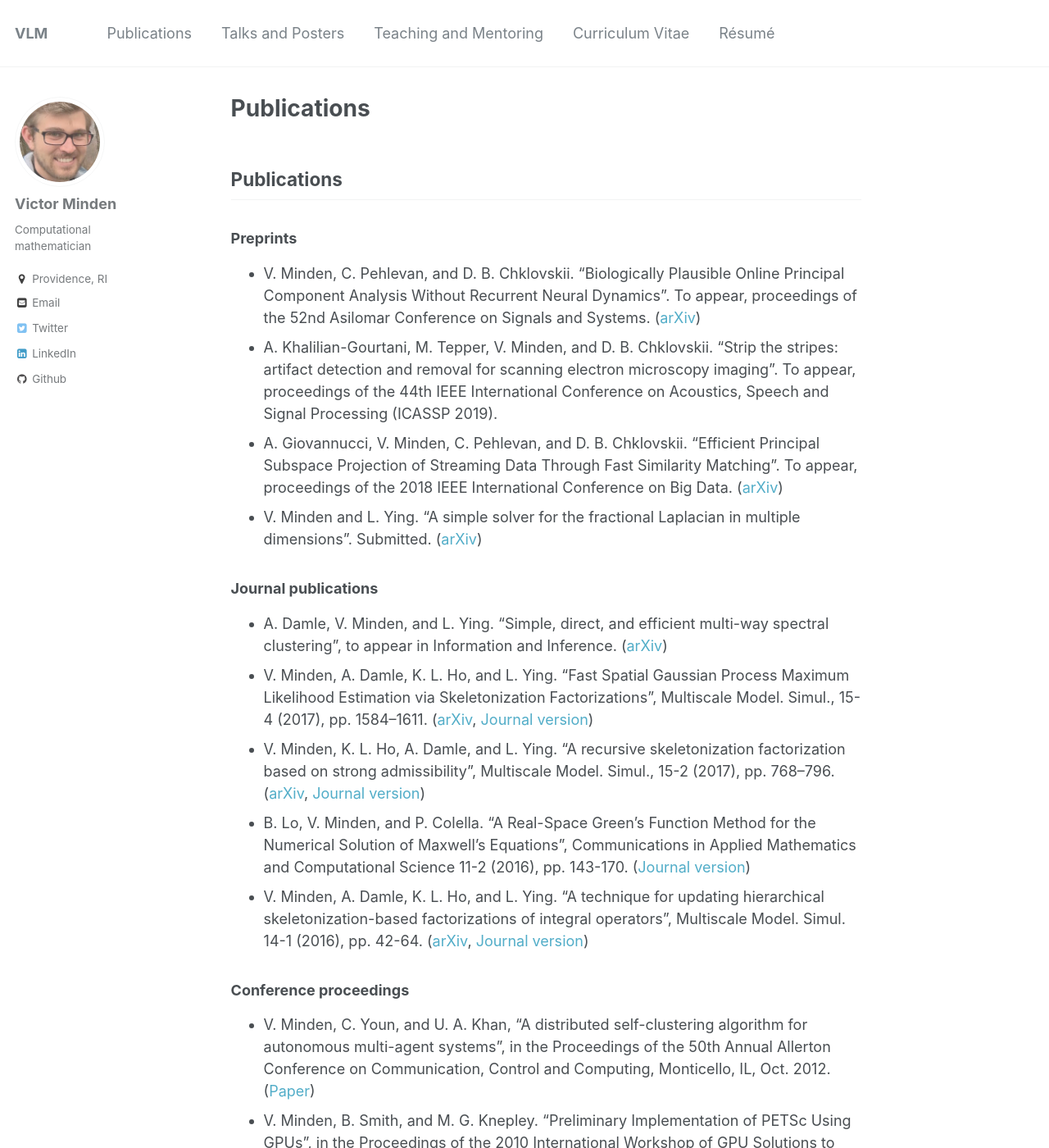
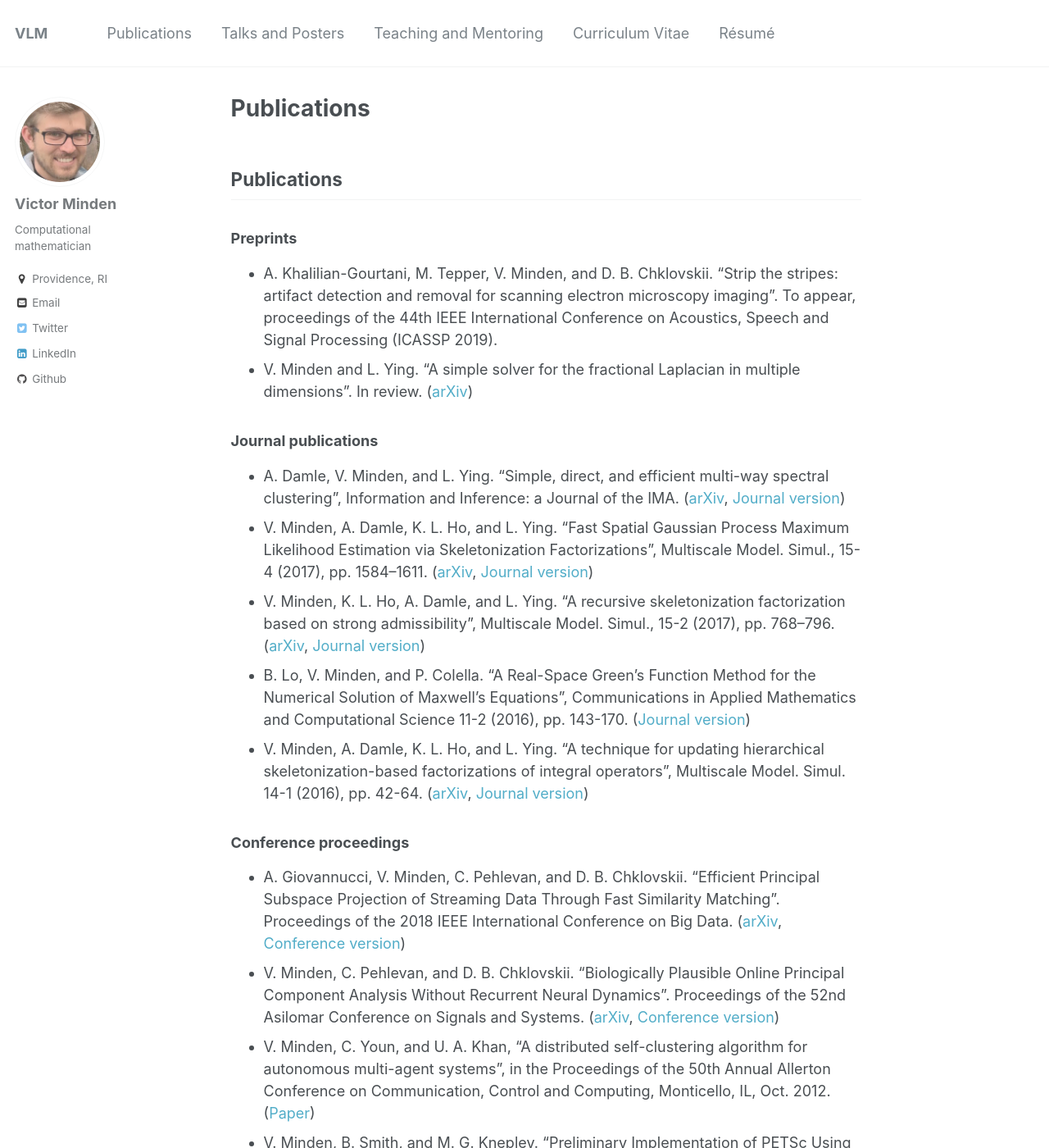
Before and after one commit to victorminden/victorminden.github.io, a Jekyll site: the page built from _pages/papers.md, in a window 1280 px wide and 1400 px high. Shown: the whole window at 82% size. Built offline with Jekyll 4.4.1, drawn with Linux system fonts in a browser that asks for light colours.

Commit message:
move new paper information around

```diff
--- a/_pages/papers.md
+++ b/_pages/papers.md
@@ -10,19 +10,19 @@ permalink: /papers.html
 ## Publications
 
 ### Preprints
-- V. Minden, C. Pehlevan, and D. B. Chklovskii.  "Biologically Plausible Online Principal Component Analysis Without Recurrent Neural Dynamics".  To appear, proceedings of the 52nd Asilomar Conference on Signals and Systems. ([arXiv](https://arxiv.org/abs/1810.06966))
 - A. Khalilian-Gourtani, M. Tepper, V. Minden, and D. B. Chklovskii.  "Strip the stripes: artifact detection and removal for scanning electron microscopy imaging".  To appear, proceedings of the 44th IEEE International Conference on Acoustics, Speech and Signal Processing (ICASSP 2019).
-- A. Giovannucci, V. Minden, C. Pehlevan, and D. B. Chklovskii. "Efficient Principal Subspace Projection of Streaming Data Through Fast Similarity Matching". To appear, proceedings of the 2018 IEEE International Conference on Big Data. ([arXiv](http://arxiv.org/abs/1808.02083))
-- V. Minden and L. Ying.  "A simple solver for the fractional Laplacian in multiple dimensions".  Submitted. ([arXiv](https://arxiv.org/abs/1802.03770))
+- V. Minden and L. Ying.  "A simple solver for the fractional Laplacian in multiple dimensions".  In review. ([arXiv](https://arxiv.org/abs/1802.03770))
 
 ### Journal publications
-- A. Damle, V. Minden, and L. Ying.  "Simple, direct, and efficient multi-way spectral clustering", to appear in Information and Inference. ([arXiv](https://arxiv.org/abs/1609.08251))
+- A. Damle, V. Minden, and L. Ying.  "Simple, direct, and efficient multi-way spectral clustering", Information and Inference: a Journal of the IMA. ([arXiv](https://arxiv.org/abs/1609.08251), [Journal version](https://academic.oup.com/imaiai/advance-article-abstract/doi/10.1093/imaiai/iay008/5045955))
 - V. Minden, A. Damle, K. L. Ho, and L. Ying.  "Fast Spatial Gaussian Process Maximum Likelihood Estimation via Skeletonization Factorizations", Multiscale Model. Simul., 15-4 (2017), pp. 1584–1611. ([arXiv](https://arxiv.org/abs/1603.08057), [Journal version](https://doi.org/10.1137/17M1116477))
 - V. Minden, K. L. Ho, A. Damle, and L. Ying.  "A recursive skeletonization factorization based on strong admissibility", Multiscale Model. Simul., 15-2 (2017), pp. 768–796. ([arXiv](https://arxiv.org/abs/1609.08130), [Journal version](http://dx.doi.org/10.1137/16M1095949))
 - B. Lo, V. Minden, and P. Colella. "A Real-Space Green's Function Method for the Numerical Solution of Maxwell's Equations", Communications in Applied Mathematics and Computational Science 11-2 (2016), pp. 143-170. ([Journal version](https://doi.org/10.2140/camcos.2016.11.143))
 - V. Minden, A. Damle, K. L. Ho, and L. Ying. "A technique for updating hierarchical skeletonization-based factorizations of integral operators", Multiscale Model. Simul. 14-1 (2016), pp. 42-64. ([arXiv](https://arxiv.org/abs/1411.5706), [Journal version](http://dx.doi.org/10.1137/15M1024500))
 
 ### Conference proceedings
+- A. Giovannucci, V. Minden, C. Pehlevan, and D. B. Chklovskii. "Efficient Principal Subspace Projection of Streaming Data Through Fast Similarity Matching". Proceedings of the 2018 IEEE International Conference on Big Data. ([arXiv](http://arxiv.org/abs/1808.02083), [Conference version](https://ieeexplore.ieee.org/document/8622026))
+- V. Minden, C. Pehlevan, and D. B. Chklovskii.  "Biologically Plausible Online Principal Component Analysis Without Recurrent Neural Dynamics".  Proceedings of the 52nd Asilomar Conference on Signals and Systems. ([arXiv](https://arxiv.org/abs/1810.06966), [Conference version](https://ieeexplore.ieee.org/document/8645109))
 - V. Minden, C. Youn, and U. A. Khan, “A distributed self-clustering algorithm for autonomous multi-agent systems”, in the Proceedings of the 50th Annual Allerton Conference on Communication, Control and Computing, Monticello, IL, Oct. 2012. ([Paper](docs/selfclustering.pdf))
 - V. Minden, B. Smith, and M. G. Knepley. “Preliminary Implementation of PETSc Using GPUs”, in the Proceedings of the 2010 International Workshop of GPU Solutions to Multiscale Problems in Science and Engineering, Springer, 2011. ([Paper](docs/gpus.pdf))
 
```
